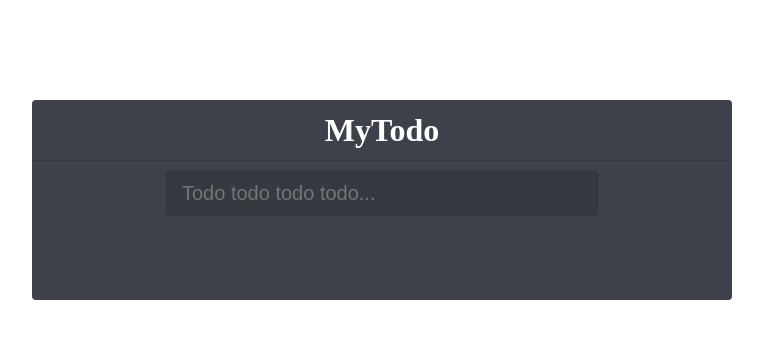
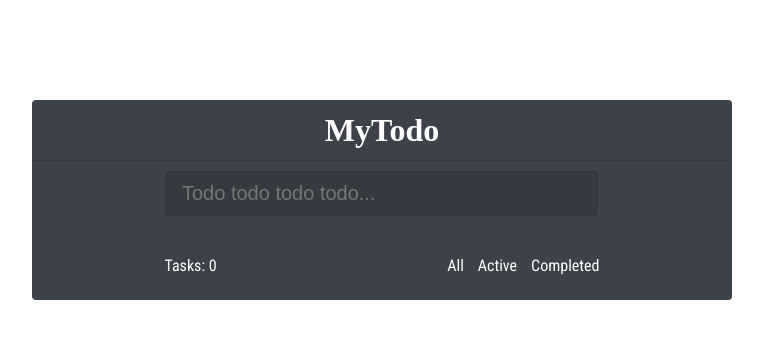
Before and after one commit to AchillesKal/react-todo, a React (Create React App) app: page / in a window 1280 px wide. Shown: the top 338 px of the page, without its empty margins (258-1021 px from the left). Built offline with nearby package versions, Linux system fonts and the light colour scheme; a web font is replaced by a local one.

Commit message:
Add remove functinality

```diff
--- a/package.json
+++ b/package.json
@@ -27,5 +27,8 @@
       "last 1 firefox version",
       "last 1 safari version"
     ]
+  },
+  "devDependencies": {
+    "react-test-renderer": "^16.8.6"
   }
 }
--- a/src/App.css
+++ b/src/App.css
@@ -14,4 +14,6 @@
 .app-main {
   padding: 10px 40px;
   box-sizing: border-box;
+  width: 515px;
+  margin: 0 auto;
 }
--- a/src/App.js
+++ b/src/App.js
@@ -4,6 +4,7 @@ import './App.css';
 import AppHeader from './components/AppHeader';
 import TodoInput from './components/TodoInput';
 import TodoList from './components/TodoList';
+import AppFooter from './components/AppFooter';
 
 class App extends Component {
   constructor(props) {
@@ -12,14 +13,24 @@ class App extends Component {
       todos: []
     };
 
-    this.onNewTodoSubmit = this.onNewTodoSubmit.bind(this);
+    this.handleAddTodo = this.handleAddTodo.bind(this);
+    this.handleDeleteTodo = this.handleDeleteTodo.bind(this);
   }
 
-  onNewTodoSubmit(todo) {
-    const todos = this.state.todos;
+  handleAddTodo(todo) {
+    this.setState(prevState => {
+      const newTodos = [...prevState.todos, todo];
+      return {todos: newTodos};
+    });
+  }
 
-    todos.push(todo);
-    this.setState({todos: todos});
+  handleDeleteTodo(todoId) {
+    this.setState(prevState => {
+      const newTodos = [...prevState.todos];
+      newTodos.splice(todoId, 1);
+
+      return { todos: newTodos };
+    });
   }
 
   render() {
@@ -27,9 +38,10 @@ class App extends Component {
       <div className="app">
         <AppHeader />
         <div className="app-main">
-          <TodoInput onNewTodoSubmit={this.onNewTodoSubmit} />
-          <TodoList todos={this.state.todos} />
+          <TodoInput onAddTodo={this.handleAddTodo} />
+          <TodoList todos={this.state.todos} onDeleteTodo={this.handleDeleteTodo} />
         </div>
+        <AppFooter todos={this.state.todos} />
       </div>
     );
   }
--- /dev/null
+++ b/src/components/AppFooter.css
@@ -0,0 +1,14 @@
+.app-footer{
+  box-sizing: border-box;
+  width: 515px;
+  margin: 0 auto;
+  padding: 10px 40px;
+  display: flex;
+  justify-content: space-between;
+}
+
+.app-footer-links{
+  width: 35%;
+  display: flex;
+  justify-content: space-between
+}
--- /dev/null
+++ b/src/components/AppFooter.js
@@ -0,0 +1,23 @@
+import React from 'react';
+
+import './AppFooter.css';
+
+function AppFooter(props) {
+  const {todos} = props;
+
+  return (
+    <div className="app-footer">
+      <div>
+        Tasks: {todos.length}
+      </div>
+
+      <div className="app-footer-links">
+        <a>All</a>
+        <a>Active</a>
+        <a>Completed</a>
+      </div>
+    </div>
+  );
+}
+
+export default AppFooter;
--- a/src/components/TodoInput.js
+++ b/src/components/TodoInput.js
@@ -4,14 +4,19 @@ import './TodoInput.css';
 
 function TodoInput(props) {
   const inputElement = useRef(null);
-  const { onNewTodoSubmit } = props;
+  const { onAddTodo } = props;
 
   function handleFormSubmit(event) {
     event.preventDefault();
 
     const todoInput = inputElement.current;
 
-    onNewTodoSubmit(todoInput.value);
+    if(todoInput.value == '') {
+      return;
+    }
+
+    onAddTodo(todoInput.value);
+    todoInput.value = '';
   };
 
   return (
--- /dev/null
+++ b/src/components/TodoList.css
@@ -0,0 +1,3 @@
+.app-list{
+  margin-top: 20px;
+}
--- a/src/components/TodoList.js
+++ b/src/components/TodoList.js
@@ -1,17 +1,26 @@
-import React from 'react';
+import React, { useRef } from 'react';
+
+import './TodoList.css';
 
 function TodoLit(props) {
 
+  const inputElement = useRef(null);
+  const { onDeleteTodo } = props;
+
+  function handleTodoDelete(id) {
+    onDeleteTodo(id);
+  }
+
   const { todos } = props;
 
-  console.log(props);
-
   return (
-    <div>
+    <div className="app-list">
       {
         todos.map((todo, index) => (
-          <div key={index}>
-            {index}. {todo}
+          <div className="app-list-row" key={index}>
+            <input type="checkbox" />
+            {index + 1}. {todo}
+            <button onClick = {() => handleTodoDelete(index)}>X</button>
           </div>
         ))
        }
```
Also changed, not shown: 1 other file (tests, documents, lock files or other folders).
